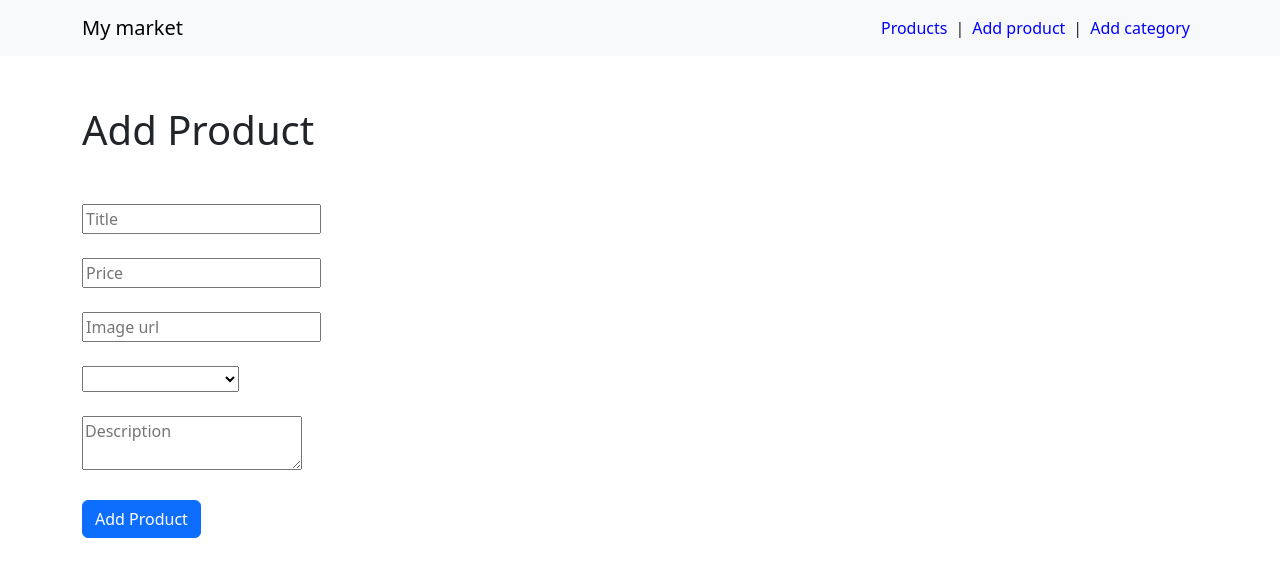
After one commit to dadya12/lab_1_adam_nemmish, a Django app: page /products/add in a window 1280 px wide. The commit adds this page. Shown: the top 577 px of the page. Run offline with Django 4.2, Linux system fonts and the light colour scheme; data that the repository does not hold is empty.

Commit message:
Создал шаблон по созданию продукта create_product.html, написал логику в предаставлении по добавлению продукта, зарегестрировал в urls.py, и дополнил остальные шаблоны

```diff
--- a/task/urls.py
+++ b/task/urls.py
@@ -16,12 +16,13 @@ Including another URLconf
 """
 from django.contrib import admin
 from django.urls import path
-from webapp.views import home, product_views, create_category
+from webapp.views import home, product_views, create_category, create_product
 
 urlpatterns = [
     path('admin/', admin.site.urls),
     path('', home, name='home'),
     path('products/', home, name='product'),
     path('products/<int:pk>/', product_views, name='product_views'),
-    path('categories/add', create_category, name='create_category')
+    path('categories/add', create_category, name='create_category'),
+    path('products/add', create_product, name='create_product')
 ]
--- /dev/null
+++ b/webapp/templates/create_product.html
@@ -0,0 +1,40 @@
+{% extends 'base.html' %}
+
+{% block navbar %}
+    <a class="nav-link active" aria-current="page" href="{% url 'product' %}" style="color: blue;">Products</a>
+    <span style="margin-top: 8px">|</span>
+    <a class="nav-link active" aria-current="page" href="{% url 'create_product' %}" style="color: blue">Add product</a>
+    <span style="margin-top: 8px">|</span>
+    <a class="nav-link active" aria-current="page" href="{% url 'create_category' %}" style="color: blue">Add category</a>
+{% endblock %}
+
+    <title>{% block title %}Add Product{% endblock %}</title>
+
+{% block content %}
+
+<h1 style="margin-top: 50px; margin-bottom: 50px">Add Product</h1>
+    <form method="post" action="{% url 'create_product' %}">
+    {% csrf_token %}
+        <input type="text" name="name" placeholder="Title">
+    <br>
+    <br>
+        <input type="number" name="price" placeholder="Price">
+    <br>
+    <br>
+        <input type="text" name="imagine" placeholder="Image url">
+    <br>
+    <br>
+        <select name="category_id" id="" style="padding-right: 135px; text-align: center">
+            {% for category in categories %}
+                <option value="{{ category.id }}">{{ category.name }}</option>
+            {% endfor %}
+        </select>
+    <br>
+    <br>
+        <textarea name="description" placeholder="Description" style="padding-right: 16px"></textarea>
+    <br>
+    <br>
+        <button type="submit" class="btn btn-primary">Add Product</button>
+</form>
+
+{% endblock %}
--- a/webapp/views.py
+++ b/webapp/views.py
@@ -1,4 +1,4 @@
-from django.shortcuts import render, get_object_or_404
+from django.shortcuts import render, redirect, get_object_or_404
 from webapp.models import Category, Product
 from django.http import HttpResponseRedirect
 # Create your views here.
@@ -16,6 +16,20 @@ def create_category(request):
     elif request.method == "POST":
         category = Category.objects.create(
             name=request.POST.get('name'),
-            description= request.POST.get('description'),
+            description=request.POST.get('description'),
         )
         return HttpResponseRedirect('/')
+
+def create_product(request):
+    if request.method == "GET":
+        categories = Category.objects.all()
+        return render(request, 'create_product.html', {'categories': categories})
+    elif request.method == "POST":
+        product = Product.objects.create(
+            name=request.POST.get('name'),
+            price=request.POST.get('price'),
+            imagine=request.POST.get('imagine'),
+            category_id=request.POST.get('category_id'),
+            description=request.POST.get('description'),
+        )
+        return redirect('product_views', pk=product.pk)
```
Also changed, not shown: webapp/templates/create_category.html (+4 -4 lines), webapp/templates/home.html (+4 -4 lines), webapp/templates/products_view.html (+4 -4 lines).
